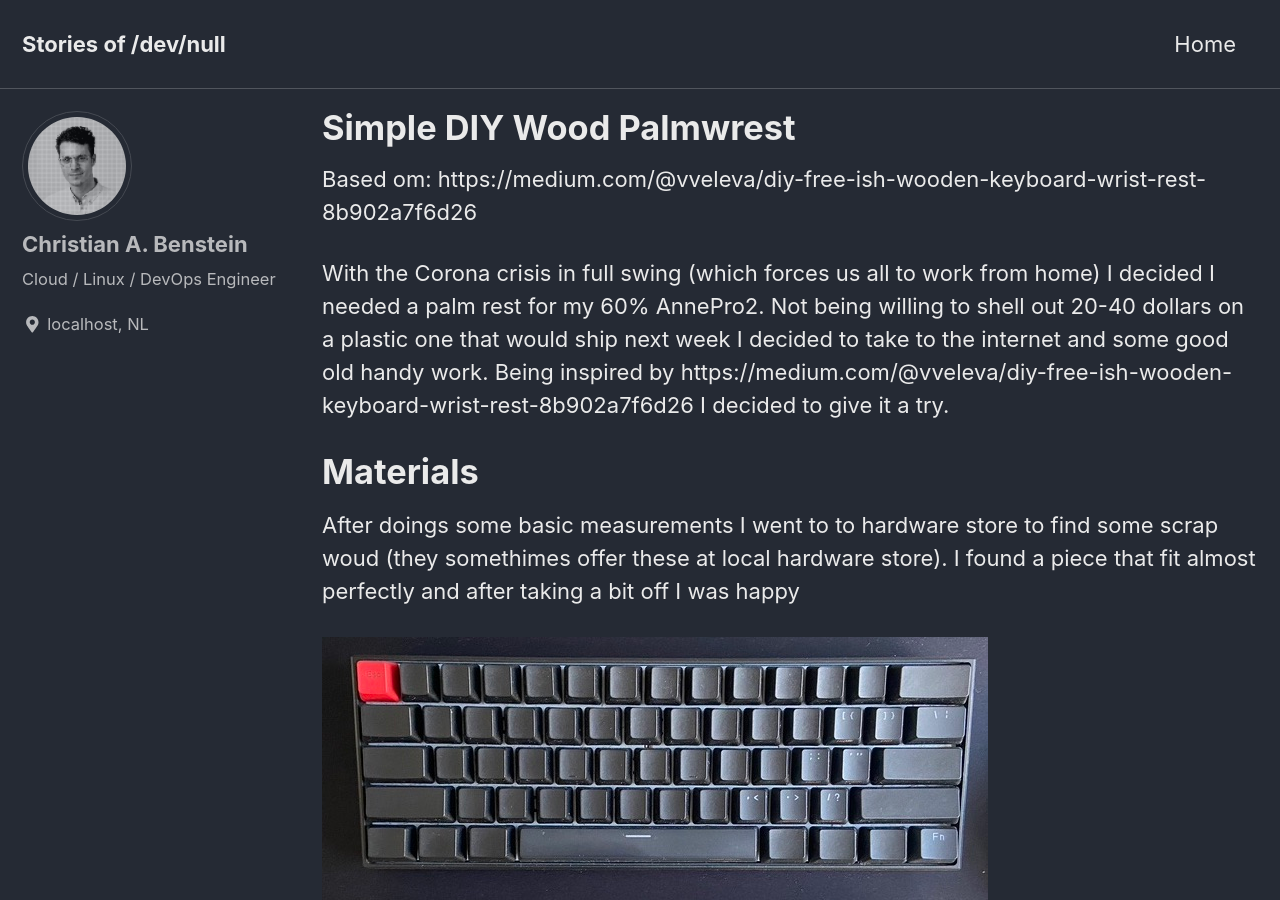
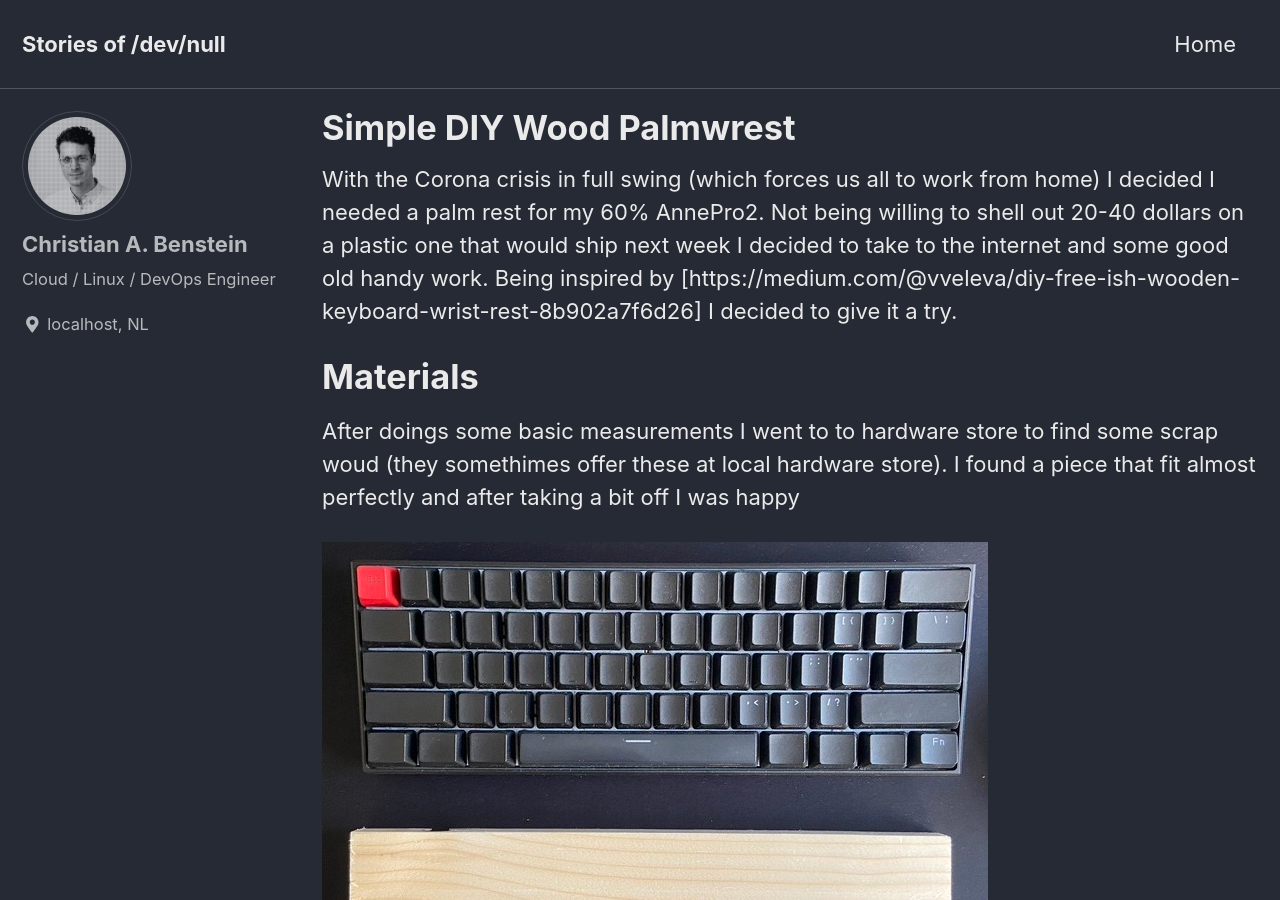
Before and after one commit to KingOfSpades/blog, a Jekyll site: the page built from _posts/2020-03-25-DIY-Palmrest.md, in a window 1280 px wide and 900 px high. Built offline with Jekyll 4.4.1, drawn with Linux system fonts in a browser that asks for light colours; cached includes are drawn as plain includes.

Commit message:
Added URL link

```diff
--- a/_posts/2020-03-25-DIY-Palmrest.md
+++ b/_posts/2020-03-25-DIY-Palmrest.md
@@ -11,9 +11,7 @@ tags:
   - Howto
 ---
 
-Based om: https://medium.com/@vveleva/diy-free-ish-wooden-keyboard-wrist-rest-8b902a7f6d26
-
-With the Corona crisis in full swing (which forces us all to work from home) I decided I needed a palm rest for my 60% AnnePro2. Not being willing to shell out 20-40 dollars on a plastic one that would ship next week I decided to take to the internet and some good old handy work. Being inspired by https://medium.com/@vveleva/diy-free-ish-wooden-keyboard-wrist-rest-8b902a7f6d26 I decided to give it a try.
+With the Corona crisis in full swing (which forces us all to work from home) I decided I needed a palm rest for my 60% AnnePro2. Not being willing to shell out 20-40 dollars on a plastic one that would ship next week I decided to take to the internet and some good old handy work. Being inspired by [https://medium.com/@vveleva/diy-free-ish-wooden-keyboard-wrist-rest-8b902a7f6d26] I decided to give it a try.
 
 # Materials
 After doings some basic measurements I went to to hardware store to find some scrap woud (they somethimes offer these at local hardware store). I found a piece that fit almost perfectly and after taking a bit off I was happy
```
